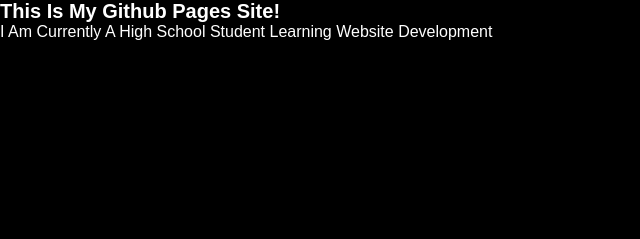
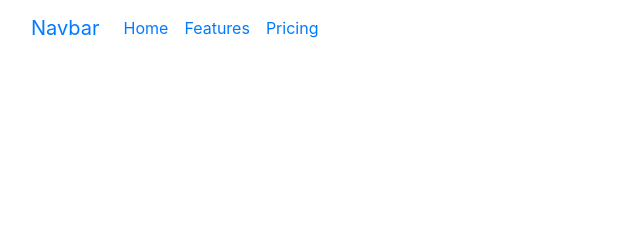
Before and after one commit to jmwalker8/jmwalker8.github.io, a plain HTML site: page index.html in a window 1280 px wide. Shown: the whole page, without its empty margins (0-640 px from the left). Drawn offline with nearby package versions, Linux system fonts and the light colour scheme.

Commit message:
added bootstrap and changed css

```diff
--- a/css/styles.css
+++ b/css/styles.css
@@ -11,8 +11,10 @@ body{
 h1, p {
     color: white;
     font-family: Arial;
+    text-align: center;
+    padding-top: 50px;
 }
 
 h1 {
-    font-size: 20px;
+    font-size: 70px;
 }
--- a/index.html
+++ b/index.html
@@ -5,8 +5,33 @@
     <meta name="viewport" content="width=device-width, initial-scale=1.0">
     <title>MySite!</title>
     <link href="css/styles.css" type="text/css" rel="stylesheet">
+    <link rel="stylesheet" href="https://cdn.jsdelivr.net/npm/bootstrap@4.3.1/dist/css/bootstrap.min.css" integrity="sha384-ggOyR0iXCbMQv3Xipma34MD+dH/1fQ784/j6cY/iJTQUOhcWr7x9JvoRxT2MZw1T" crossorigin="anonymous">
 </head>
 <body>
+
+    <nav class="navbar navbar-expand-lg bg-body-tertiary">
+        <div class="container-fluid">
+          <a class="navbar-brand" href="#">Navbar</a>
+          <button class="navbar-toggler" type="button" data-bs-toggle="collapse" data-bs-target="#navbarNavDropdown" aria-controls="navbarNavDropdown" aria-expanded="false" aria-label="Toggle navigation">
+            <span class="navbar-toggler-icon"></span>
+          </button>
+          <div class="collapse navbar-collapse" id="navbarNavDropdown">
+            <ul class="navbar-nav">
+              <li class="nav-item">
+                <a class="nav-link active" aria-current="page" href="#">Home</a>
+              </li>
+              <li class="nav-item">
+                <a class="nav-link" href="#">Features</a>
+              </li>
+              <li class="nav-item">
+                <a class="nav-link" href="#">Pricing</a>
+              </li>
+            </ul>
+          </div>
+        </div>
+      </nav>
+
+
     <h1>This Is My Github Pages Site!</h1>
     <p>I Am Currently A High School Student Learning Website Development</p>
 </body>
```
